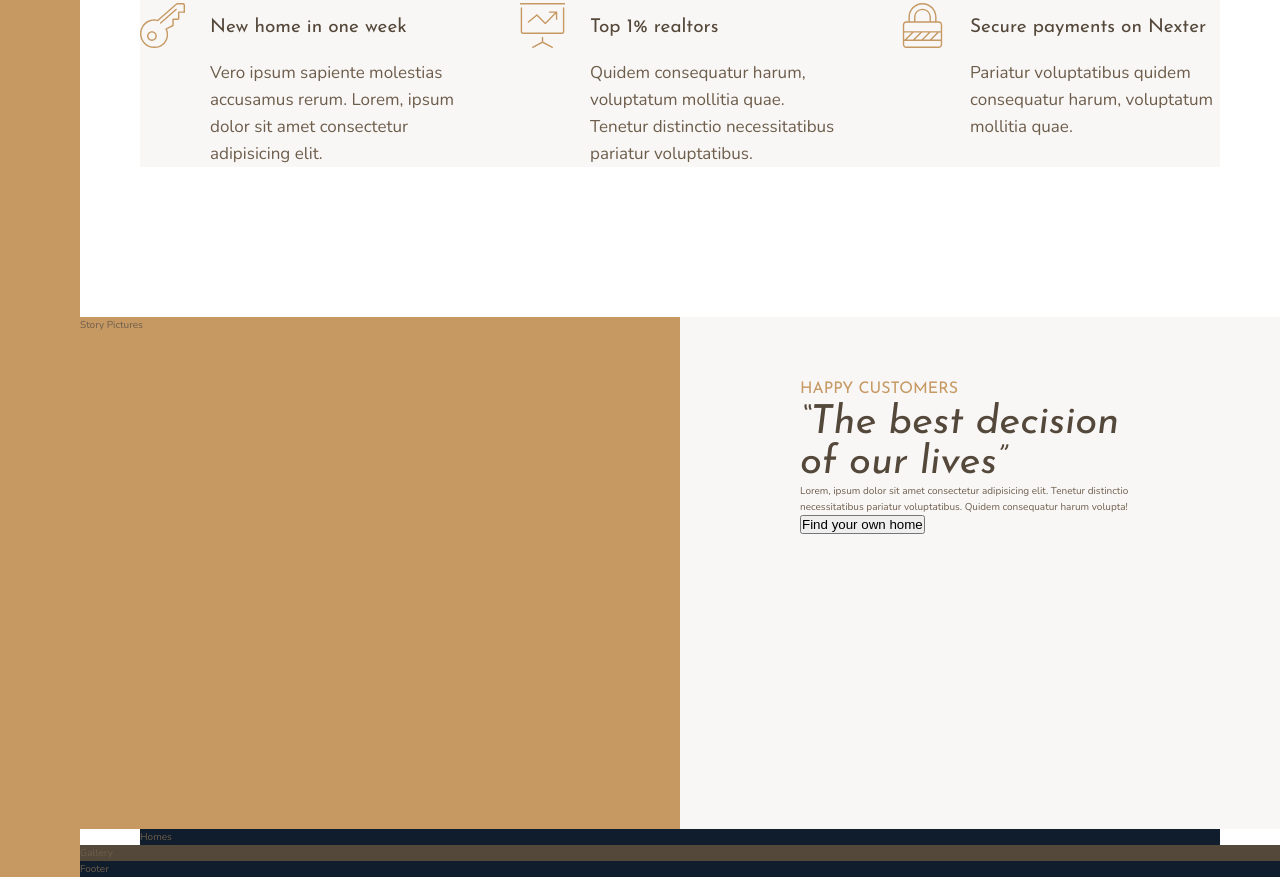
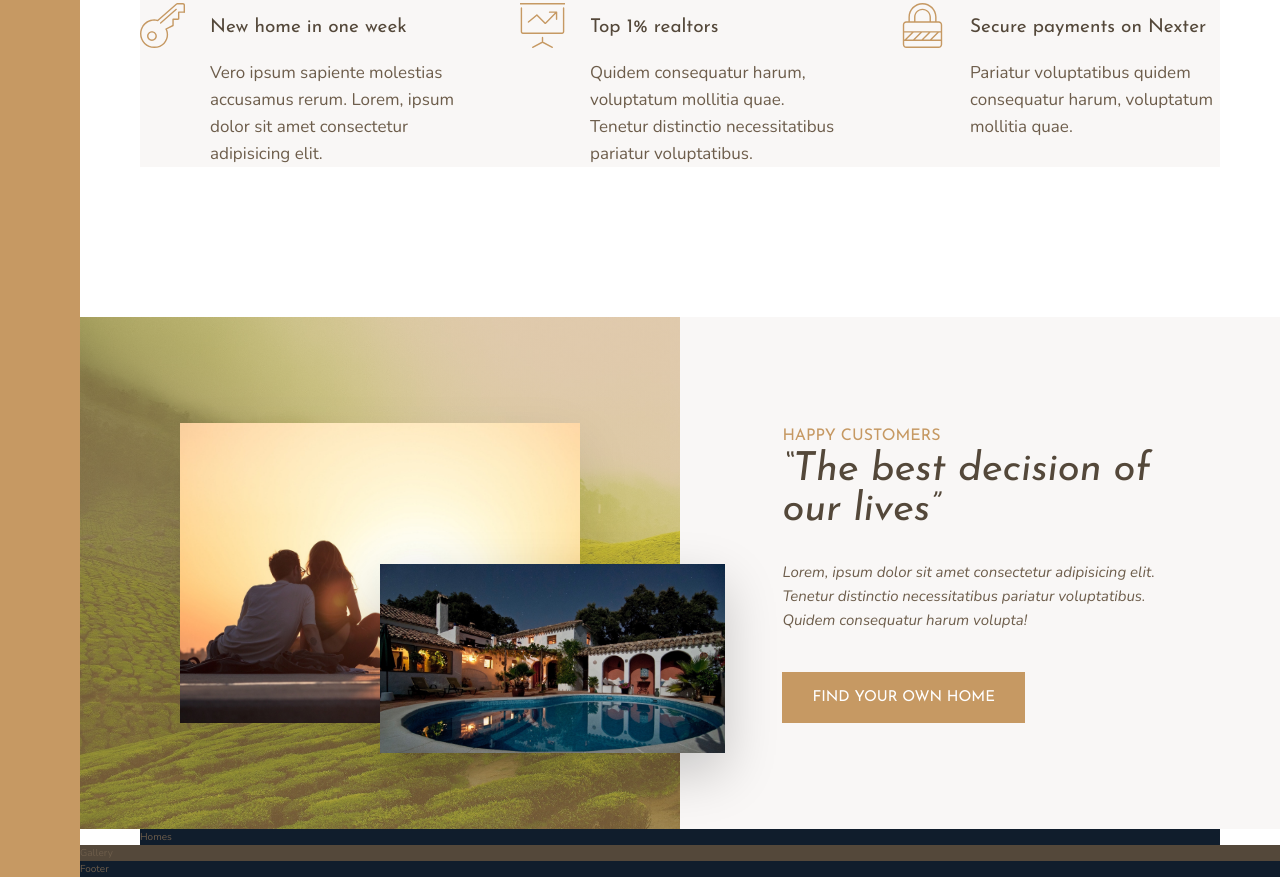
Before and after one commit to dsaseymour/css_practice, a website: page nexter_tutorial/index.html in a window 1280 px wide. Shown: the part 991-1868 px from the top of the page. Drawn offline with nearby package versions, Linux system fonts and the light colour scheme.

Commit message:
story section done

```diff
--- a/nexter_tutorial/index.html
+++ b/nexter_tutorial/index.html
@@ -89,11 +89,12 @@
     </div>
   </section>
   <div class="story__pictures">
-    Story Pictures
+    <img src="img/story-1.jpeg" alt="Couple with new house" class="story__img--1">
+    <img src="img/story-2.jpeg" alt="New house" class="story__img--2">
   </div>
   <div class="story__content">
     <h3 class="heading-3">Happy Customers</h3>
-    <h2 class="heading-2 heading-2--dark">&ldquo;The best decision of our lives&rdquo;</h2>
+    <h2 class="heading-2 heading-2--dark mb-md">&ldquo;The best decision of our lives&rdquo;</h2>
     <p class="story__text">
       Lorem, ipsum dolor sit amet consectetur adipisicing elit. Tenetur distinctio necessitatibus pariatur
       voluptatibus. Quidem consequatur harum volupta!
--- a/nexter_tutorial/sass/_base.scss
+++ b/nexter_tutorial/sass/_base.scss
@@ -9,6 +9,9 @@
 
 $color-grey-dark-1: #54483a;
 $color-grey-dark-2: #6d5d4b;
+
+$color-white: #fff;
+$color-black: #000;
 
 // FONT VARIABLES
 $font-primary: "Nunito", sans-serif;
--- a/nexter_tutorial/sass/_story.scss
+++ b/nexter_tutorial/sass/_story.scss
@@ -5,12 +5,44 @@
   &__pictures{
     background-color:$color-primary;
     grid-column: full-start/ col-end 4;
+    background-image: linear-gradient(rgba($color-primary, .5), rgba($color-primary, .5)), url(../img/back.jpg);
+    background-size: cover;
+    display:grid;
+    grid-template-rows: repeat(6,1fr);
+    grid-template-columns: repeat(6,1fr);
+    align-items: center;// center the image in it's assigned grid area
   }
+
+  &__img--1{
+    width:100%;
+    grid-row: 2/6;
+    grid-column:2/6;
+    box-shadow: 0 2rem 5rem rgba($color-black, .1);
+  }
+
+  &__img--2{
+    width:115%; //cause the image to have the overlap effect
+    grid-row: 4/6;
+    grid-column: 4/7;
+    z-index:20;
+    box-shadow: 0 2rem 5rem rgba($color-black, .2);
+  }
+
 
   &__content{
     background-color: $color-grey-light-1;
     grid-column: col-start 5/ full-end;
-    padding: 6rem 12rem;
+    padding: 6rem 8vw;
+    display:flex;
+    flex-direction: column;
+    justify-content:center;// using flex to center the story content
+    align-items:flex-start;//prevent the items from stretching all across the cell as it does by default
+  }
+
+  &__text{
+    font-size: 1.5rem;
+    font-style:italic;
+    margin-bottom: 4rem;
   }
 
 }
--- a/nexter_tutorial/sass/_typography.scss
+++ b/nexter_tutorial/sass/_typography.scss
@@ -29,3 +29,26 @@
   &--light{color: $color-grey-light-1;}
   &--dark{color: $color-grey-dark-1;}
 }
+
+
+.btn{
+  background-color: $color-primary;
+  color: $color-white;
+  border: none;
+  border-radius:0;
+  font-family: $font-display;
+  font-size: 1.5rem;
+  text-transform: uppercase;
+  padding: 1.8rem 3rem;
+  cursor: pointer;
+  transition: all .2s;
+
+  &:hover{
+    background-color: $color-primary-dark;
+  }
+}
+
+.mb-sm{margin-bottom: 2rem;}
+.mb-md{margin-bottom: 3rem;}
+.mb-lg{margin-bottom: 4rem;}
+.mb-hg{margin-bottom: 8rem;}
```
Also changed, not shown: nexter_tutorial/css/style.css.
